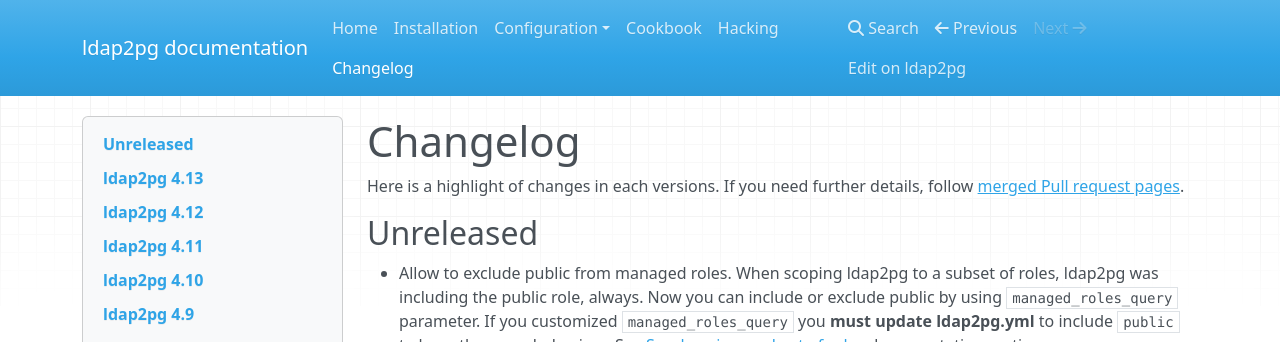
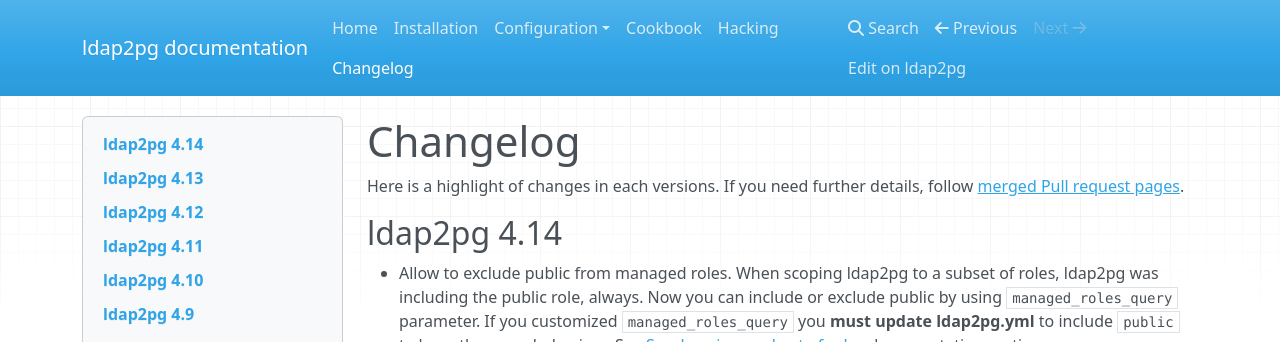
Before and after one commit to dalibo/ldap2pg, an MkDocs documentation site: the page built from docs/changelog.md, in a window 1280 px wide and 900 px high. Shown: the top 342 px of the window. Built offline with MkDocs 1.6.1, drawn with Linux system fonts in a browser that asks for light colours; nearby versions of some CDN libraries; old or Windows-style settings are respelled for this version of MkDocs.

Commit message:
Version 4.14

```diff
--- a/docs/changelog.md
+++ b/docs/changelog.md
@@ -7,7 +7,7 @@
 pages](https://github.com/dalibo/ldap2pg/pulls?utf8=%E2%9C%93&q=is%3Apr%20is%3Amerged).
 
 
-# Unreleased
+# ldap2pg 4.14
 
 - Allow to exclude public from managed roles. When scoping ldap2pg to a subset
   of roles, ldap2pg was including the public role, always. Now you can include
--- a/setup.py
+++ b/setup.py
@@ -18,7 +18,7 @@
 
 setup(
     name='ldap2pg',
-    version='4.13',
+    version='4.14',
     description='Manage PostgreSQL roles and privileges from YAML or LDAP',
     url='https://github.com/dalibo/ldap2pg',
     author='Dalibo',
```
